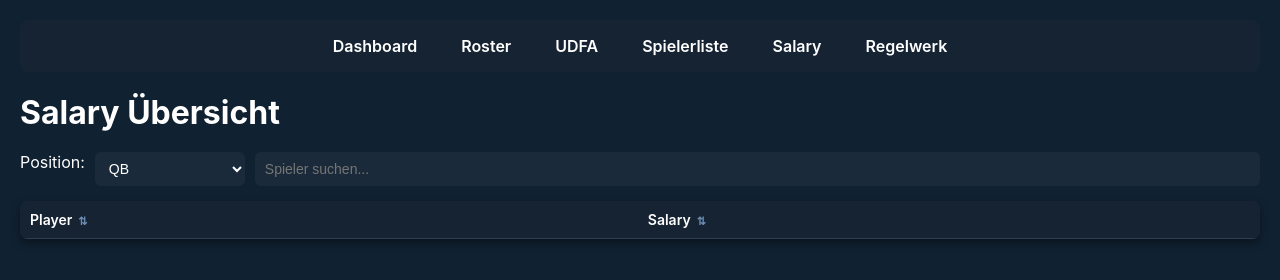
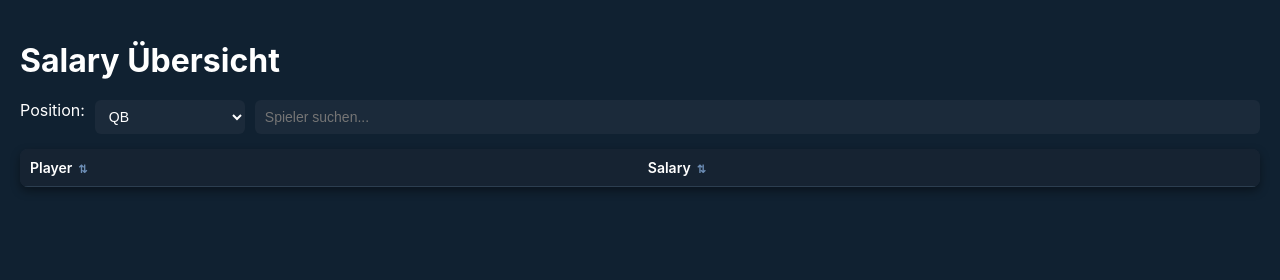
Before and after one commit to Vergilxoxo/gridirondynasty, a plain HTML site: page salary.html in a window 1280 px wide. Drawn offline with Linux system fonts and the light colour scheme; no server answers.

Commit message:
Update salary.html

```diff
--- a/salary.html
+++ b/salary.html
@@ -6,18 +6,6 @@
   <link rel="stylesheet" href="style.css">
 </head>
 <body>
-
-   <!-- Navigation -->
-  <nav class="navbar">
-    <div class="navbar-container">
-      <a href="index.html" class="nav-logo">Dashboard</a>
-      <a href="roster.html" class="nav-link">Roster</a>
-      <a href="undrafted-taxi.html" class="nav-link">UDFA</a>
-      <a href="players.html" class="nav-link">Spielerliste</a>
-      <a href="salary.html" class="nav-link">Salary</a>
-      <a href="rulebook.html" class="nav-link">Regelwerk</a>
-    </div>
-  </nav>
 
   <div class="page-container">
     <h1>Salary Übersicht</h1>
```
